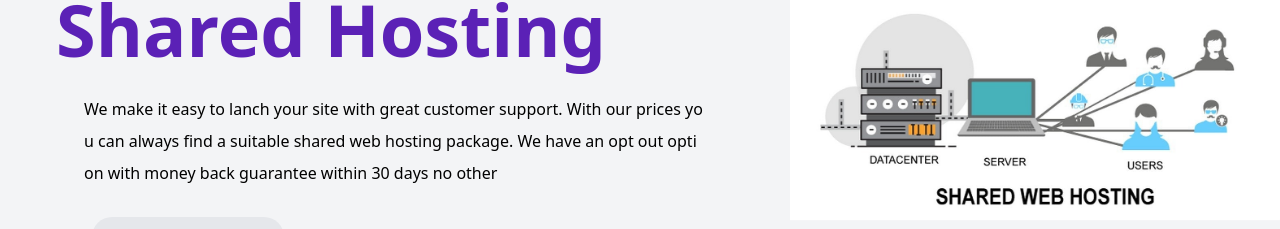
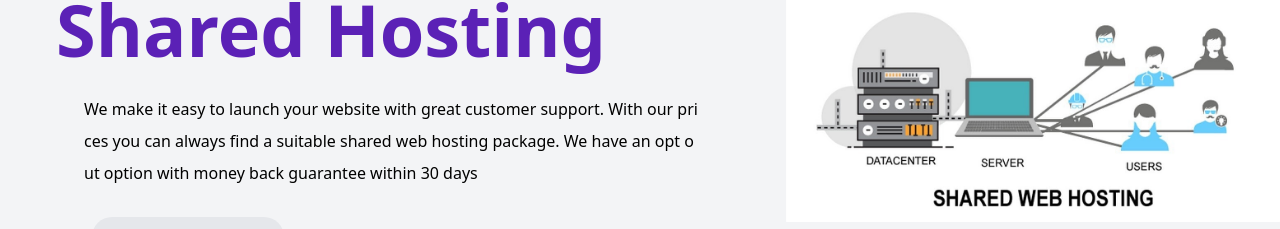
Before and after one commit to Thinkx-Software/thinkxcloud, a React (Create React App) app: page /sharedhosting in a window 1280 px wide. Shown: the part 175-404 px from the top of the page. Built offline with nearby package versions, Linux system fonts and the light colour scheme.

Commit message:
updated for SEO

```diff
--- a/src/pages/HomePage/SharedHosting.jsx
+++ b/src/pages/HomePage/SharedHosting.jsx
@@ -38,8 +38,16 @@ function SharedHosting() {
     const [toggleMenu, setToggleMenu] = useState(true)
     return (
         <div>
-                        <Helmet> <title>Shared Hosting - thinkxcloud.com</title>
+                        <Helmet> <title>Shared Hosting - The Ultimate web hosting company In Uganda</title>
       <meta name="description" content="From as low as UGX 30,000 a year host with us" />
+    </Helmet>
+    <Helmet>
+    <meta name="keywords" content="Most reliable web hosting, Secure Web hosting In uganda, Kampala best web hosting"></meta>
+
+    </Helmet>
+    <Helmet>
+    <meta name="keywords" content=""></meta>
+
     </Helmet>
             {
                 isMobile ? <HeaderMobile toggleMenu={toggleMenu} setToggleMenu={setToggleMenu} />
@@ -47,9 +55,9 @@ function SharedHosting() {
             }
             <HostingSection type="Shared Hosting"
                 text="
-                     We make it  easy to lanch your site with great customer support.
+                     We make it  easy to launch your website with great customer support.
                      With our prices you can always find a suitable shared web hosting package.
-                     We have an opt out option with money back guarantee within 30 days no other
+                     We have an opt out option with money back guarantee within 30 days
                      "
                 image="/assets/shared.jpg"
             />
--- a/src/pages/SSL.jsx
+++ b/src/pages/SSL.jsx
@@ -17,9 +17,15 @@ function SSL() {
     const [toggleMenu, setToggleMenu] = useState(true)
     return (
         <div>
-             <Helmet> <title>SSL - thinkxcloud.com</title>
+             <Helmet> <title>SSL - Most Secure and Cheap SSL in Uganda</title>
+
       <meta name="description" content="Our ssl we secure your website visotrs from man in the middle attack, Leading SSL providers trusted" />
     </Helmet>
+    <Helmet>
+    <meta name="keywords" content="Secure Website In uganda, Host with Free SLL, Affordable SSL"></meta>
+
+    </Helmet>
+
             {
                 isMobile ? <HeaderMobile toggleMenu={toggleMenu} setToggleMenu={setToggleMenu} />
                     : <Header />
--- a/src/pages/Sms.jsx
+++ b/src/pages/Sms.jsx
@@ -16,7 +16,7 @@ function Sms() {
   const [toggleMenu, setToggleMenu] = useState(true)
   return (
     <div>
-      <Helmet> <title>SMS - thinkxcloud.com</title>
+      <Helmet> <title>SMS - Cheapest Bulk SMS Api In Uganda</title>
         <meta name="description" content="We sell you sms at a very affordable price " />
       </Helmet>
       {
```
Also changed, not shown: 1 other file (tests, documents, lock files or other folders).
